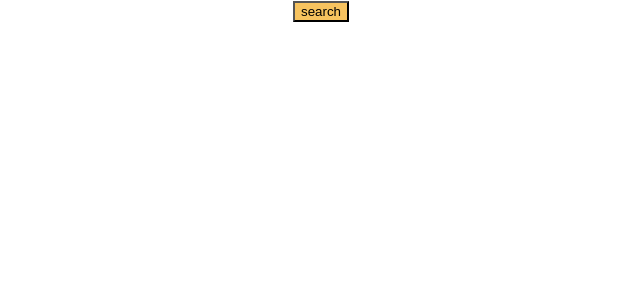
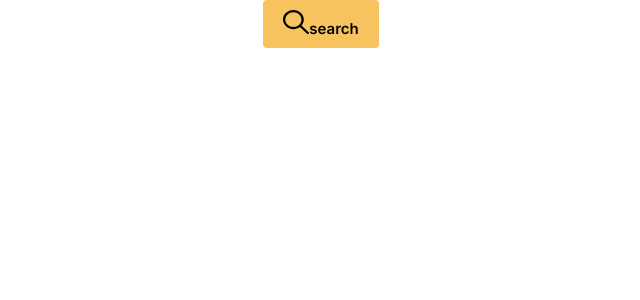
Before and after one commit to Asna1303/FARMI-FI, a React (Create React App) app in the folder client/myapp/: page / in a window 1280 px wide. Shown: the top 300 px of the page, without its empty margins (319-959 px from the left). Built offline with nearby package versions, Linux system fonts and the light colour scheme.

Commit message:
button created

```diff
--- a/client/myapp/src/atoms/button/Button.css
+++ b/client/myapp/src/atoms/button/Button.css
@@ -1,3 +1,12 @@
+@import url('https://fonts.googleapis.com/css2?family=Inter:wght@600&display=swap');
+
 .button_style{
     background-color:#F7C35F ;
+    border: none;
+    border-radius: 4px;
+    padding: 10px 20px;
+    font-size: 15px;
+    font-weight: bolds;
+     font-family: 'Inter', sans-serif;
+
 }
--- a/client/myapp/src/atoms/button/Button.jsx
+++ b/client/myapp/src/atoms/button/Button.jsx
@@ -1,10 +1,14 @@
 import React from 'react'
 import "./Button.css"
-
+import search from "../../images/search.svg"
 const Button = () => {
   return (
     <div>
-        <button className='button_style'>search</button>
+
+      <button className='button_style'>
+      <img src = {search} ></img>
+      search
+        </button>
     </div>
   )
 }
```
Also changed, not shown: client/myapp/src/images/search.svg (added).
